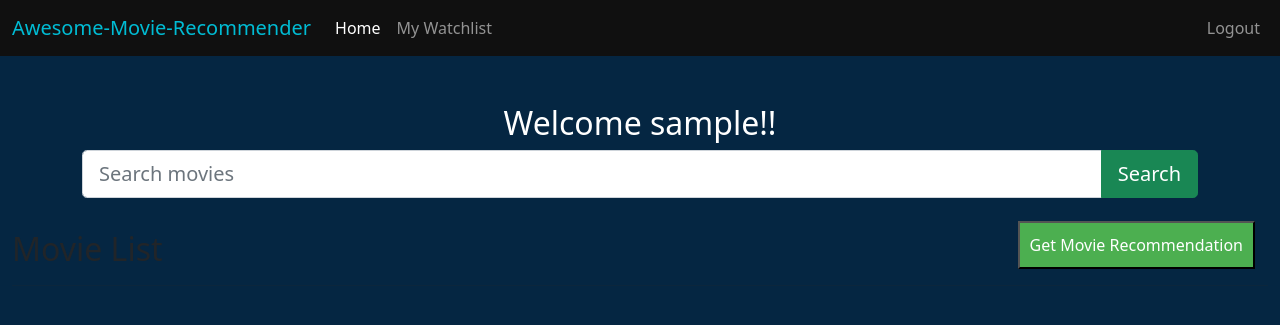
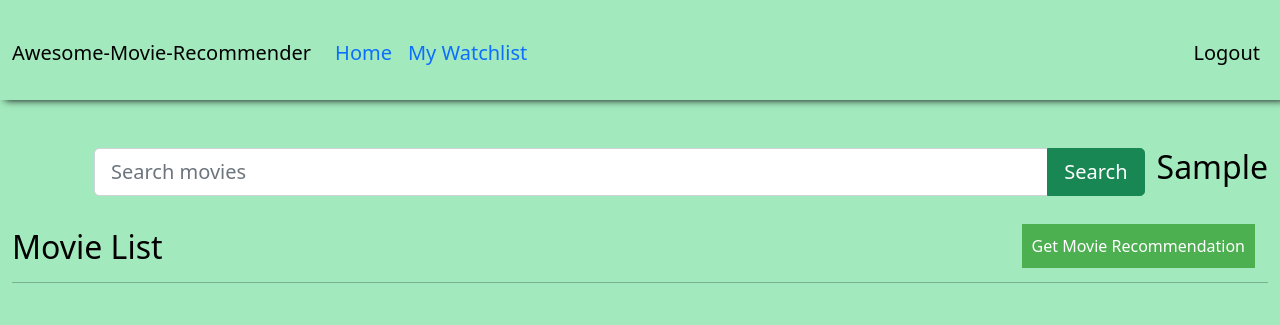
Before and after one commit to KaizenGirl1111/movie-mania1, a Django app: page / in a window 1280 px wide. Shown: the top 325 px of the page. Run offline with Django 3.2, Linux system fonts and the light colour scheme; the visitor is signed in with stand-in values (Sample User, id 1); data that the repository does not hold is empty; some libraries are stand-ins or nearby versions.

Commit message:
submission for engage

```diff
--- a/assets/static/css/base.css
+++ b/assets/static/css/base.css
@@ -14,6 +14,21 @@
 	font-style: italic;
 	font-weight: 700;
 } */
+*{
+
+  color: black;
+}
+body{
+  /* background-image: linear-gradient(#11998e,#38ef7d); */
+  /* color:#11998e ; */
+  background-color: #a2eabe;
+  color: black
+
+
+};
+  /* background-image: linear-gradient(,#99f2c8);  ##1f4037 */
+  /* background-color:#99f2c8;
+}
 
 element.style {
   background-color: #072d4e;
--- /dev/null
+++ b/assets/static/css/navbar.css
@@ -0,0 +1,16 @@
+.navbar{
+    box-shadow:  5px 0px 8px rgba(0,0,0.1);
+    height: 100px;
+
+}
+
+a{
+    font-size: 20px;
+    margin-top: 5px;
+    /* color:#11998e; */
+    color: black;
+}
+
+li a{
+    color: black;
+}
--- a/assets/templates/base/base.html
+++ b/assets/templates/base/base.html
@@ -21,7 +21,7 @@
     <style type="text/css"></style>
   </head>
 
-  <body style="background-color:#052642">
+  <body style="color:black" >
     {% include 'partials/navbar.html' %}
     <div class="container-fluid mt-5">
       {% block body %}{% endblock %}
--- a/assets/templates/list.html
+++ b/assets/templates/list.html
@@ -4,8 +4,8 @@
   {% if not request.user.is_authenticated %}
     <br>
   {% else %}
-    <h2 style="color:#fff" class="text-center">Welcome
-      {{user.username}}!!</h2>
+    <h2 style="color:black ;float: right; text-transform: capitalize;" class="text-center">
+      {{user.username}}</h2>
   {% endif %}
 
   <div class="container">
@@ -25,9 +25,11 @@
   <p class="text-start">
     <span style="float:right;">
       <a href="{% url 'movies:recommend_movies' %}" class="btn">
-        <button style="color:#fff;background-color:#4CAF50;padding:10px">Get Movie Recommendation</button>
+
+        <button style="border:none;  color:#fff;background-color:#4CAF50;padding:10px">Get Movie Recommendation</button>
       </a>
-      <h2>Movie List</h2>
+      <!-- style="color: #fff;" -->
+      <h2 >Movie List</h2>
     </span>
   </p>
   <hr>
@@ -39,11 +41,14 @@
       {% for movie in object_list %}
         <div class="col-sm-2 col-md-2">
           <div class="thumbnail" style="border-radius: 22px 22px 22px 22px;">
+                  <div style="color:black; font-size: 18px; margin-left: 20px;">
+                    {{movie.title}}
+          </div>
 
-            <h5 class="text-center text-light">{{movie.title}}</h5>
+          <!-- <h5 class="text-center text-light ;" style="color:black">{{movie.title}}</h5> -->
 
-            <a href="{% url 'movies:movie_detail' movie.pk %}">
-              <img src="{{ movie.get_image}}" class="img-fluid" style="border-radius: 22px 22px 22px 22px;">
+            <a href="{% url 'movies:movie_detail' movie.pk %}" style="padding:5px ;" >
+              <img src="{{ movie.get_image}}" class="img-fluid" style="border-radius: 22px 22px 22px 22px; display: grid; ">
             </a>
           </div>
         </div>
--- a/assets/templates/login.html
+++ b/assets/templates/login.html
@@ -2,7 +2,7 @@
 {% block title %}Log In{% endblock %}
 
 {% block body %}
-<div class="container-fluid">
+<div style="background-color: #299954;padding: 30px; height: 400px; width: 700px;" class="container">
 
     <div class="row text-light">
         <div class="col-sm-12 col-md-6 mx-auto">
@@ -38,7 +38,7 @@
                     </form>
                 </div>
                 <div class="panel-footer">
-                    Don't have an account? <a href="{% url 'signup' %}">Click here</a> to register.
+                    Don't have an account? <a style="color: white;" href="{% url 'signup' %}">Click here</a> to register.
                 </div>
             </div>
         </div>
--- a/assets/templates/partials/navbar.html
+++ b/assets/templates/partials/navbar.html
@@ -1,5 +1,7 @@
 {% with request.resolver_match.url_name as URL_NAME %}
-<nav class="navbar navbar-expand-lg bg-navbar navbar-inverse navbar-dark">
+<link rel="stylesheet" href="../../static/css/navbar.css">
+
+<nav class="navbar navbar-expand-lg   text-success" style="color: black;">
   <div class="container-fluid">
     <a class="navbar-brand" href="/">Awesome-Movie-Recommender</a>
     <button class="navbar-toggler" type="button" data-bs-toggle="collapse" data-bs-target="#navbarSupportedContent" aria-controls="navbarSupportedContent" aria-expanded="false" aria-label="Toggle navigation">
--- a/assets/templates/signUp.html
+++ b/assets/templates/signUp.html
@@ -1,7 +1,7 @@
 {% extends 'base/base.html'%}
 {% block title %}Register{% endblock %}
 {% block body %}
-  <div class="container-fluid">
+  <div style="background-color: #299954;padding: 30px; height: 450px; width: 700px;" class="container">
 
     <div class="row text-light">
       <div class="col-sm-10 col-md-6 mx-auto">
@@ -25,7 +25,7 @@
           </div>
           <div class="panel-footer">
             Already have an account?
-            <a href="{% url 'login' %}">Click here</a>
+            <a style="color: white;" href="{% url 'login' %}">Click here</a>
             to log in.
           </div>
         </div>
--- a/movies/templates/movies/watch.html
+++ b/movies/templates/movies/watch.html
@@ -5,16 +5,16 @@
   <hr>
   <br>
   <!-- Movie list -->
-  <div class="row">
+  <div class="row" >
     {% if object_list %}
       {% for watchlist in object_list %}
         <div class="col-sm-2 col-md-2">
           <div class="thumbnail">
-            <h4 class="text-light">{{watchlist.movie.title}}</h4>
+            <h4 style="color:black;margin-bottom: 30px;" >{{watchlist.movie.title}}</h4>
             <a href="{% url 'movies:movie_detail' watchlist.movie.pk %}">
               <img src="{{ watchlist.movie.get_image}}" class="img-fluid">
             </a>
-            <h5 class="text-light">{{watchlist.movie.genre}}</h5>
+            <h5 style="margin-top: 30px;" >{{watchlist.movie.genre}}</h5>
           </div>
         </div>
       {% endfor %}
```
Also changed, not shown: movies/templates/movies/detail.html (+8 -5 lines), Readme.md, assets/static/css/login.css (added), website_images/DetailPage.png (deleted), website_images/Home-screen.png (added), website_images/HomePage.png (deleted), website_images/recommendation-window.png (added).
